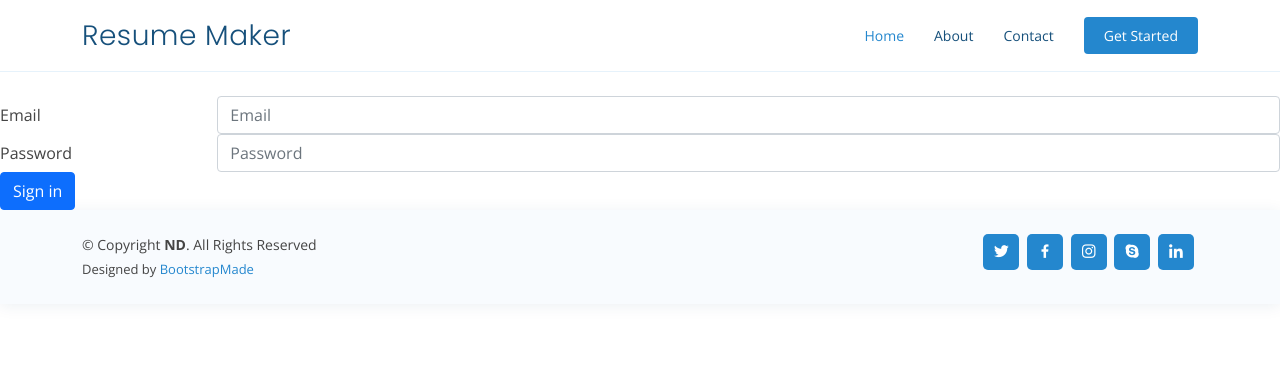
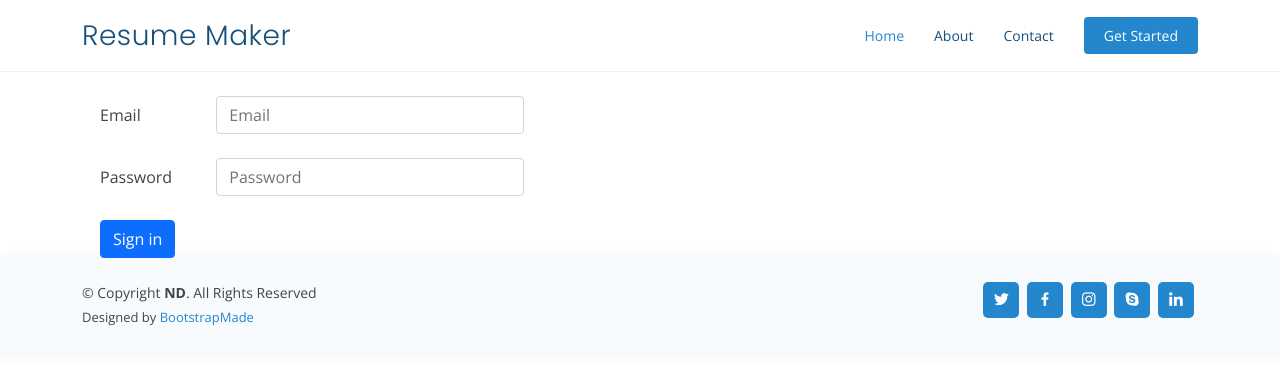
Before and after one commit to nirmaltrivedi/ResumeMaker, a Django app: page /personal/ in a window 1280 px wide. Shown: the top 372 px of the page. Run offline with Django 3.2, Linux system fonts and the light colour scheme; some libraries are stand-ins or nearby versions.

Commit message:
personal.html styling done

```diff
--- a/app1/templates/app1/personal.html
+++ b/app1/templates/app1/personal.html
@@ -6,25 +6,37 @@
 <script src="https://cdn.jsdelivr.net/npm/bootstrap@5.1.0/dist/js/bootstrap.bundle.min.js" integrity="sha384-U1DAWAznBHeqEIlVSCgzq+c9gqGAJn5c/t99JyeKa9xxaYpSvHU5awsuZVVFIhvj" crossorigin="anonymous"></script>
 <script src="https://cdn.jsdelivr.net/npm/@popperjs/core@2.9.3/dist/umd/popper.min.js" integrity="sha384-eMNCOe7tC1doHpGoWe/6oMVemdAVTMs2xqW4mwXrXsW0L84Iytr2wi5v2QjrP/xp" crossorigin="anonymous"></script>
 <script src="https://cdn.jsdelivr.net/npm/bootstrap@5.1.0/dist/js/bootstrap.min.js" integrity="sha384-cn7l7gDp0eyniUwwAZgrzD06kc/tftFf19TOAs2zVinnD/C7E91j9yyk5//jjpt/" crossorigin="anonymous"></script>
-
+<style>
+  body {
+    text-align: left;
+}
+form {
+    display: inline-block;
+    margin: 0 0 0 100px;
+}
+</style>
 <br><br><br><br>
 <form>
   <div class="form-group row">
     <label for="inputEmail3" class="col-sm-2 col-form-label">Email</label>
     <div class="col-sm-10">
-      <input type="email" class="form-control" id="inputEmail3" placeholder="Email">
+      <input style="margin-left:50px" type="email" class="form-control" id="inputEmail3" placeholder="Email">
+      <br>
     </div>
-  </div>
-  <div class="form-group row">
-    <label for="inputPassword3" class="col-sm-2 col-form-label">Password</label>
+
+  </div >
+  <div class="form-group row" >
+    <label  for="inputPassword3" class="col-sm-2 col-form-label">Password</label>
     <div class="col-sm-10">
-      <input type="password" class="form-control" id="inputPassword3" placeholder="Password">
+      <input style="margin-left:50px"  type="password" class="form-control" id="inputPassword3" placeholder="Password">
+      <br>
     </div>
   </div>
 
   <div class="form-group row">
     <div class="col-sm-10">
       <button type="submit" class="btn btn-primary">Sign in</button>
+      <br>
     </div>
   </div>
 </form>
```
